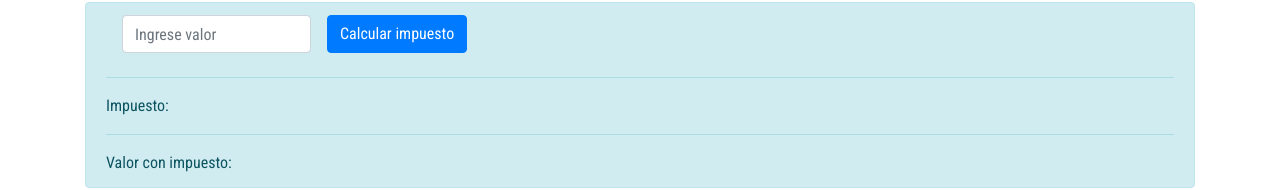
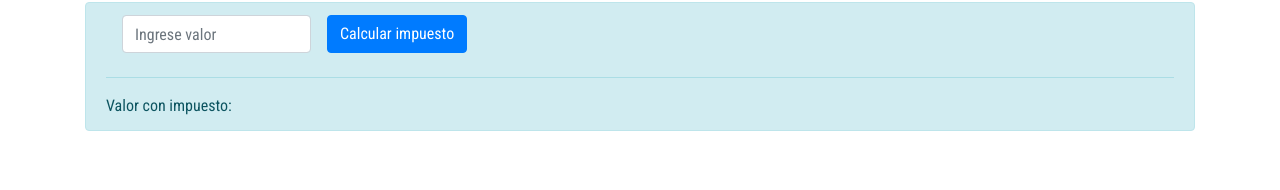
Before and after one commit to mstrione/demodevops, an Angular app: page / in a window 1280 px wide. Shown: the part 439-629 px from the top of the page. Built offline with nearby package versions, Linux system fonts and the light colour scheme.

Commit message:
Elimino cambios

```diff
--- a/src/app/vat-calculator/vat-calculator.component.html
+++ b/src/app/vat-calculator/vat-calculator.component.html
@@ -15,8 +15,6 @@
 
         </div>
         <hr>
-        <p class="mb-0" id="tax">Impuesto: {{tax}}</p>
-        <hr>
         <p class="mb-0" id="afterTax">Valor con impuesto: {{afterTax}}</p>
     </div>
 
--- a/src/app/vat-calculator/vat-calculator.component.ts
+++ b/src/app/vat-calculator/vat-calculator.component.ts
@@ -10,7 +10,6 @@ export class VatCalculatorComponent implements OnInit {
   title = 'demodevops';
   beforeTax;
   afterTax;
-  tax;
 
   constructor() {}
 
@@ -18,19 +17,13 @@ export class VatCalculatorComponent implements OnInit {
   }
 
   calculateTax(value) {
-    let taxIndex;
+    const taxIndex = 10;
     let tax;
     value = parseFloat(value);
     if (isNaN(value)) {
       this.afterTax = '---';
     } else {
-      //if(value >= 1000000) {
-      //  taxIndex = 15;
-      //} else {
-        taxIndex = 10;
-      //}
       tax = (value * (taxIndex / 100));
-      this.tax = tax;
       this.afterTax = value + tax ;
     }
   }
```
Also changed, not shown: 1 other file (tests, documents, lock files or other folders).
